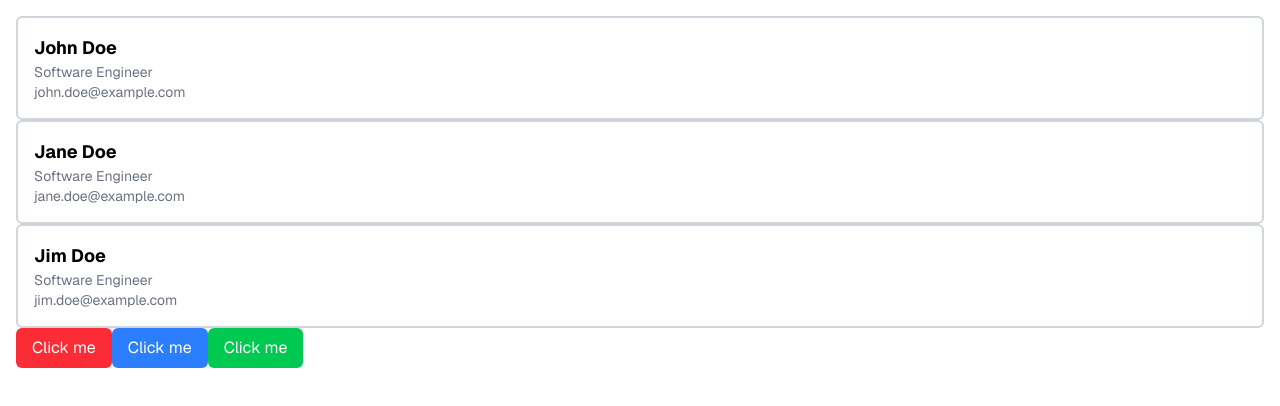
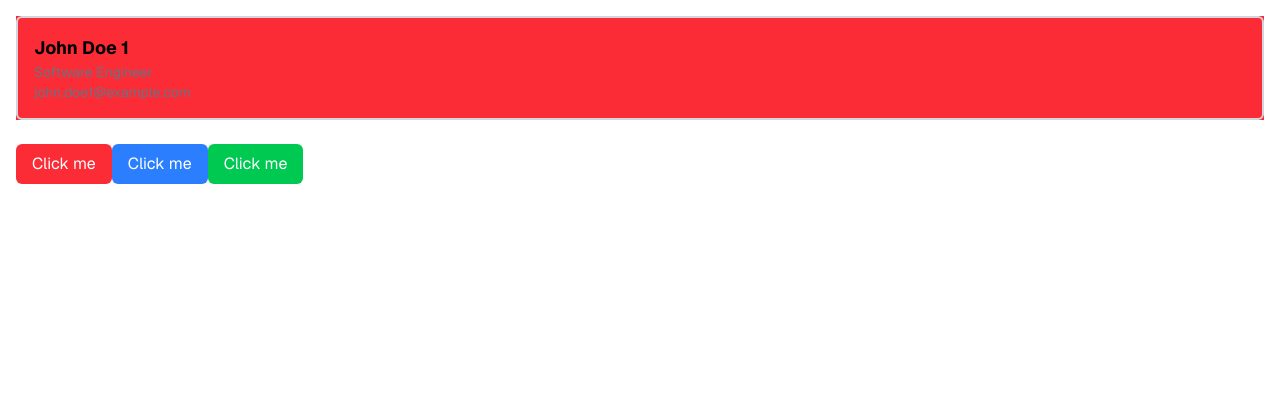
Before and after one commit to alekspanteli/learn-react-dev-next-js, a Next.js app: page / in a window 1280 px wide. Shown: the top 406 px of the page. Built offline with nearby package versions, Linux system fonts and the light colour scheme.

Commit message:
Add contacts array to Home page and update rendering of ContactCard components to filter by job title, enhancing the display of software engineers.

```diff
--- a/app/page.tsx
+++ b/app/page.tsx
@@ -1,4 +1,22 @@
 "use client";
+
+const contacts = [
+  {
+    name: "John Doe 1",
+    job: "Software Engineer",
+    email: "john.doe1@example.com",
+  },
+  {
+    name: "Jane Doe 2",
+    job: "Software Engineer 2",
+    email: "jane.doe2@example.com",
+  },
+  {
+    name: "Jim Doe 3",
+    job: "Software Engineer 3",
+    email: "jim.doe3@example.com",
+  },
+];
 
 type ContactCardProps = {
   name: string;
@@ -44,21 +62,18 @@ function Button({ color, children, onClick }: ButtonProps) {
 export default function Home() {
   return (
     <>
-      <ContactCard
-        name="John Doe"
-        job="Software Engineer"
-        email="john.doe@example.com"
-      />
-      <ContactCard
-        name="Jane Doe"
-        job="Software Engineer"
-        email="jane.doe@example.com"
-      />
-      <ContactCard
-        name="Jim Doe"
-        job="Software Engineer"
-        email="jim.doe@example.com"
-      />
+
+      <ul className="grid gap-4">
+      {contacts
+      .filter((contact) => contact.job === "Software Engineer")
+      .map((contact, index) => (
+        <li key={index} className={`${contact.job === "Software Engineer" ? "bg-red-500" : ""}`}>
+          <ContactCard name={contact.name} job={contact.job} email={contact.email} />
+        </li>
+      ))}
+      </ul>
+
+      <br />
 
       <Button color="red" onClick={() => alert("Red button clicked")}>
         Click me
```
